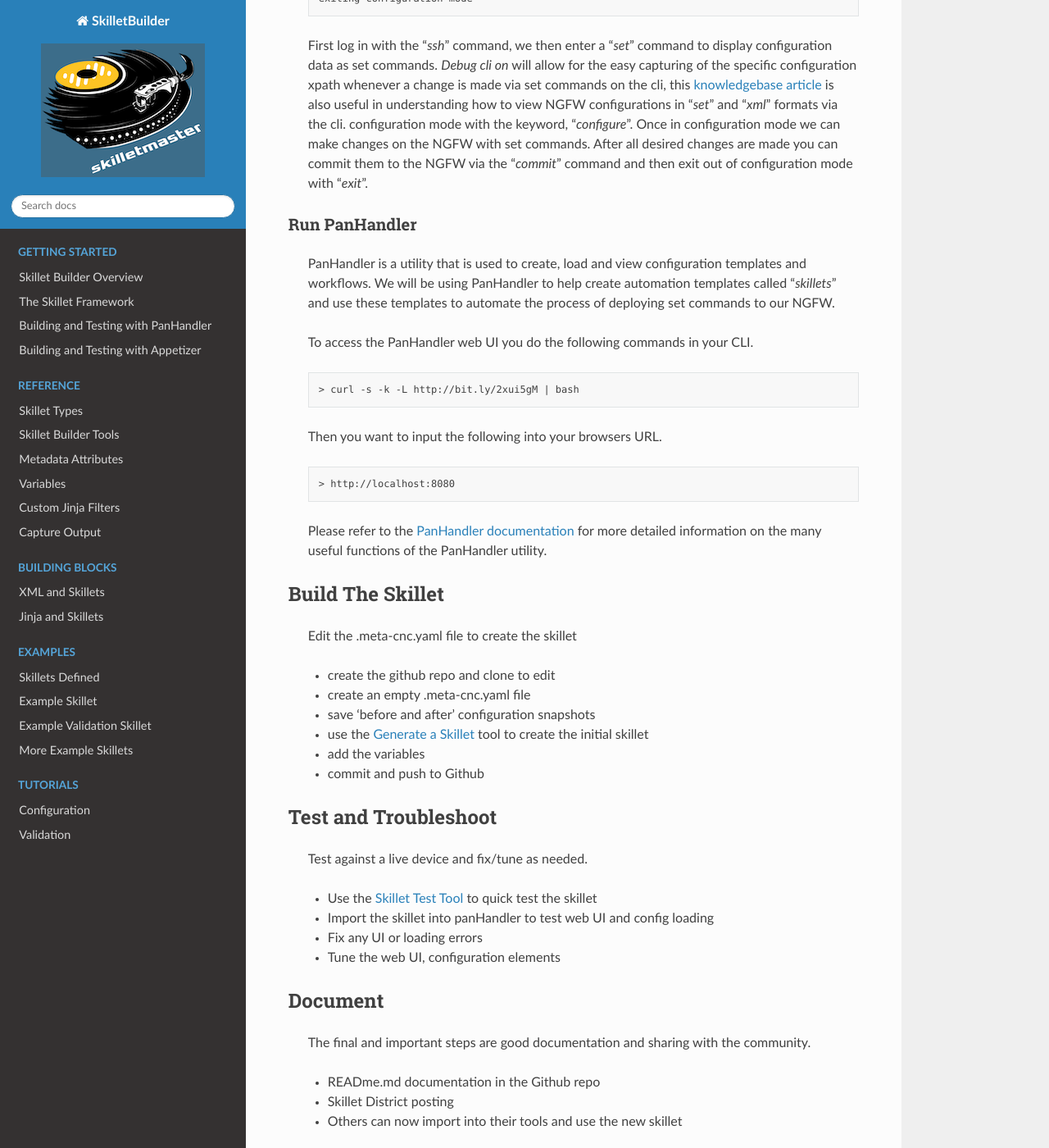
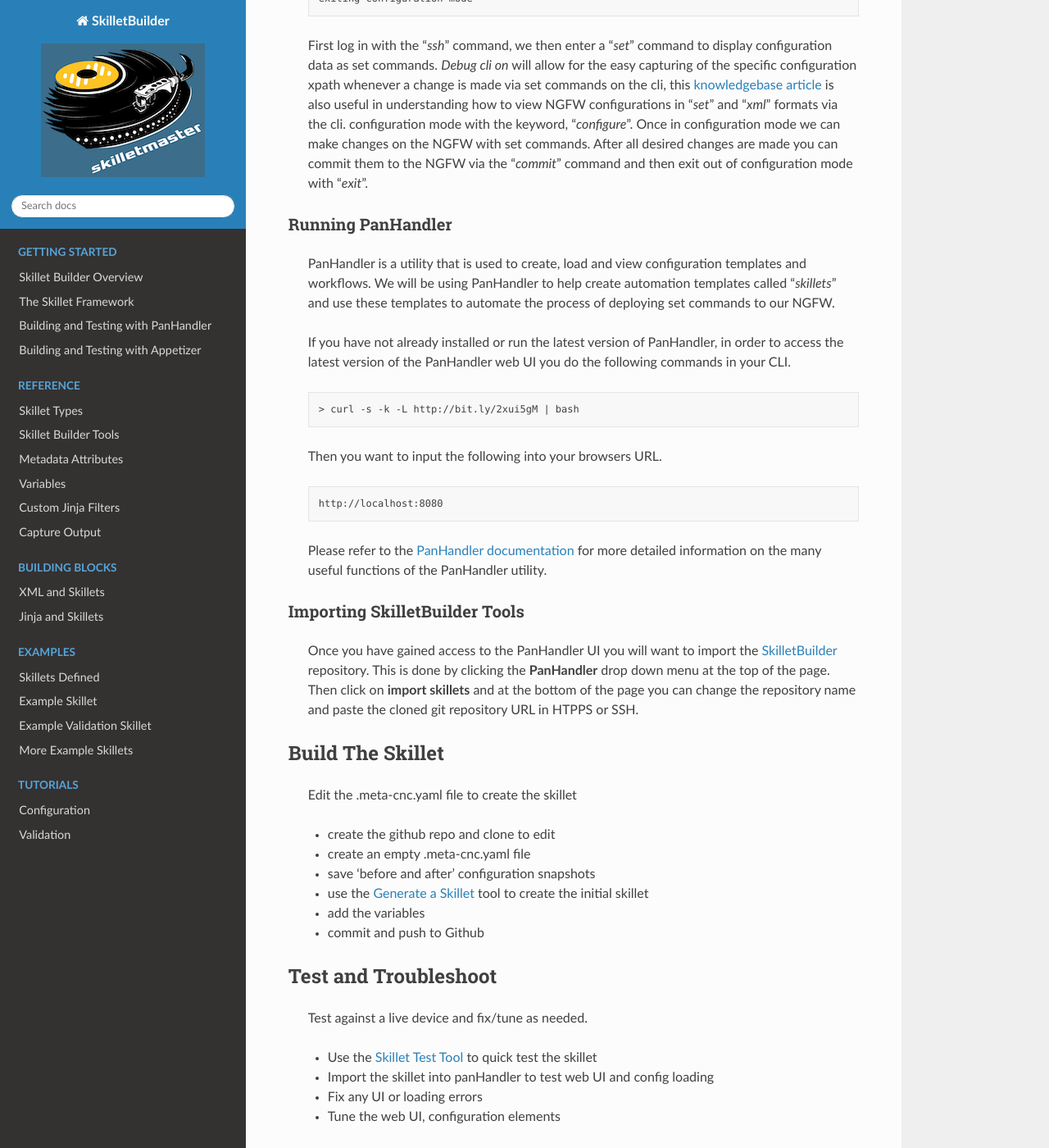
Before and after one commit to PaloAltoNetworks/SkilletBuilder, a Sphinx documentation site: the page built from docs/tutorials/tutorial_set_commands.rst, in a window 1280 px wide and 1400 px high, scrolled down 3018 px. Shown: the whole window at 82% size. Built offline with Sphinx 7.4.7 and the Read the Docs theme 2.0.0, drawn with Linux system fonts in a browser that asks for light colours; pages that are not in the unit, such as notebooks, are missing from menus.

Commit message:
Update tutorial_set_commands.rst

```diff
--- a/docs/tutorials/tutorial_set_commands.rst
+++ b/docs/tutorials/tutorial_set_commands.rst
@@ -121,14 +121,15 @@
 .. _article: https://docs.paloaltonetworks.com/pan-os/9-0/pan-os-cli-quick-start.html
 .. _`knowledgebase article`: https://knowledgebase.paloaltonetworks.com/KCSArticleDetail?id=kA10g000000ClHoCAK
 
-Run PanHandler
-~~~~~~~~~~~~~~
+Running PanHandler
+~~~~~~~~~~~~~~~~~~
 
   PanHandler is a utility that is used to create, load and view configuration templates and workflows. We will be using PanHandler to
   help create automation templates called "*skillets*" and use these templates to automate the process of deploying set commands to our
   NGFW.
 
-  To access the PanHandler web UI you do the following commands in your CLI.
+  If you have not already installed or run the latest version of PanHandler, in order to access the latest version of the PanHandler web
+  UI you do the following commands in your CLI.
 
   .. code-block:: bash
 
@@ -138,12 +139,20 @@
 
   .. code-block:: html
 
-    > http://localhost:8080
+    http://localhost:8080
 
   Please refer to the `PanHandler documentation`_ for more detailed information on the many useful functions of the PanHandler utility.
 
 .. _`PanHandler documentation`: https://panhandler.readthedocs.io/en/master/overview.html
 
+Importing SkilletBuilder Tools
+~~~~~~~~~~~~~~~~~~~~~~~~~~~~~~
+
+    Once you have gained access to the PanHandler UI you will want to import the SkilletBuilder_ repository. This is done by clicking
+    the **PanHandler** drop down menu at the top of the page. Then click on **import skillets** and at the bottom of the page you can
+    change the repository name and paste the cloned git repository URL in HTPPS or SSH.
+
+.. _SkilletBuilder: https://github.com/PaloAltoNetworks/SkilletBuilder
 
 Build The Skillet
 -----------------
```
